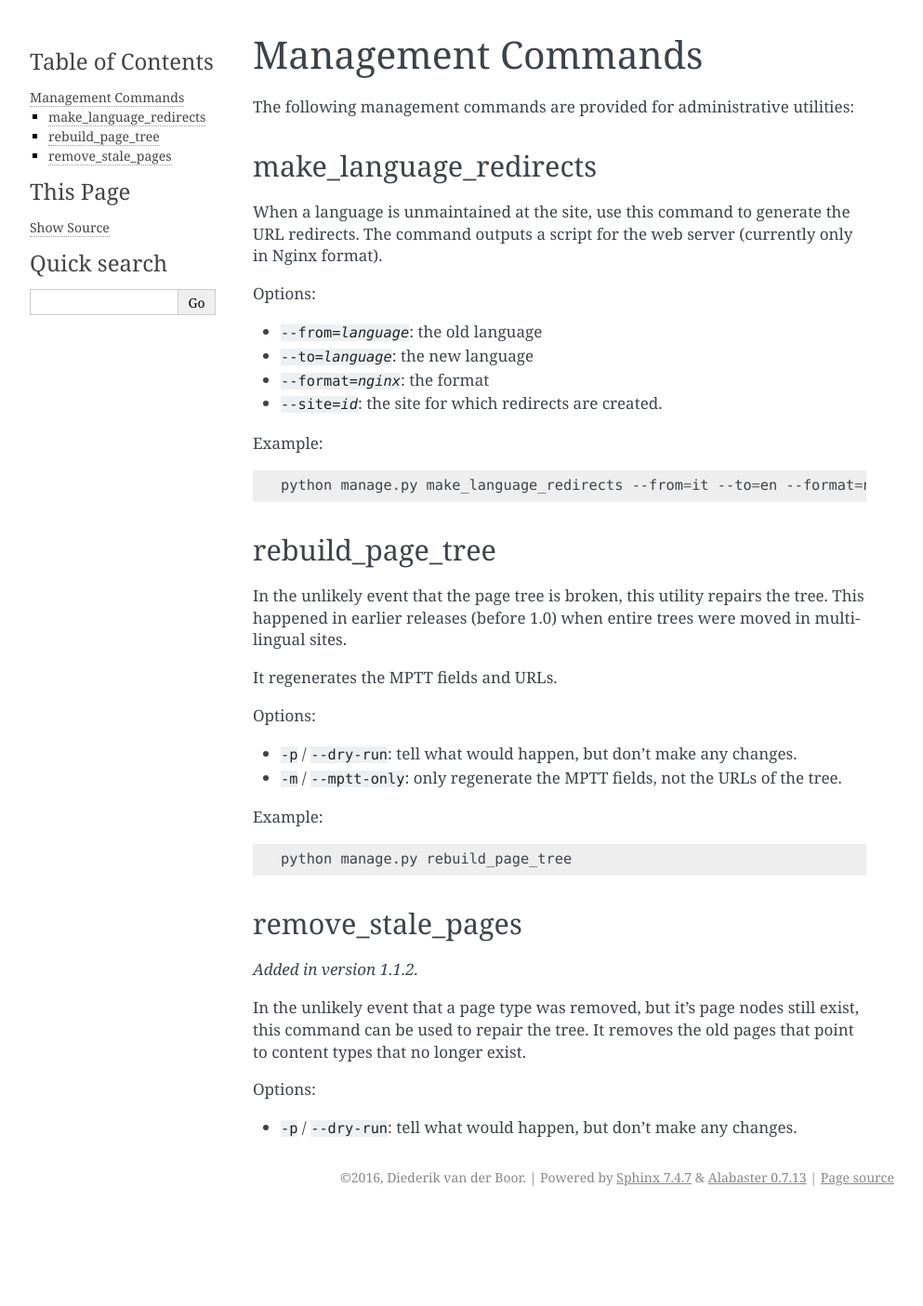
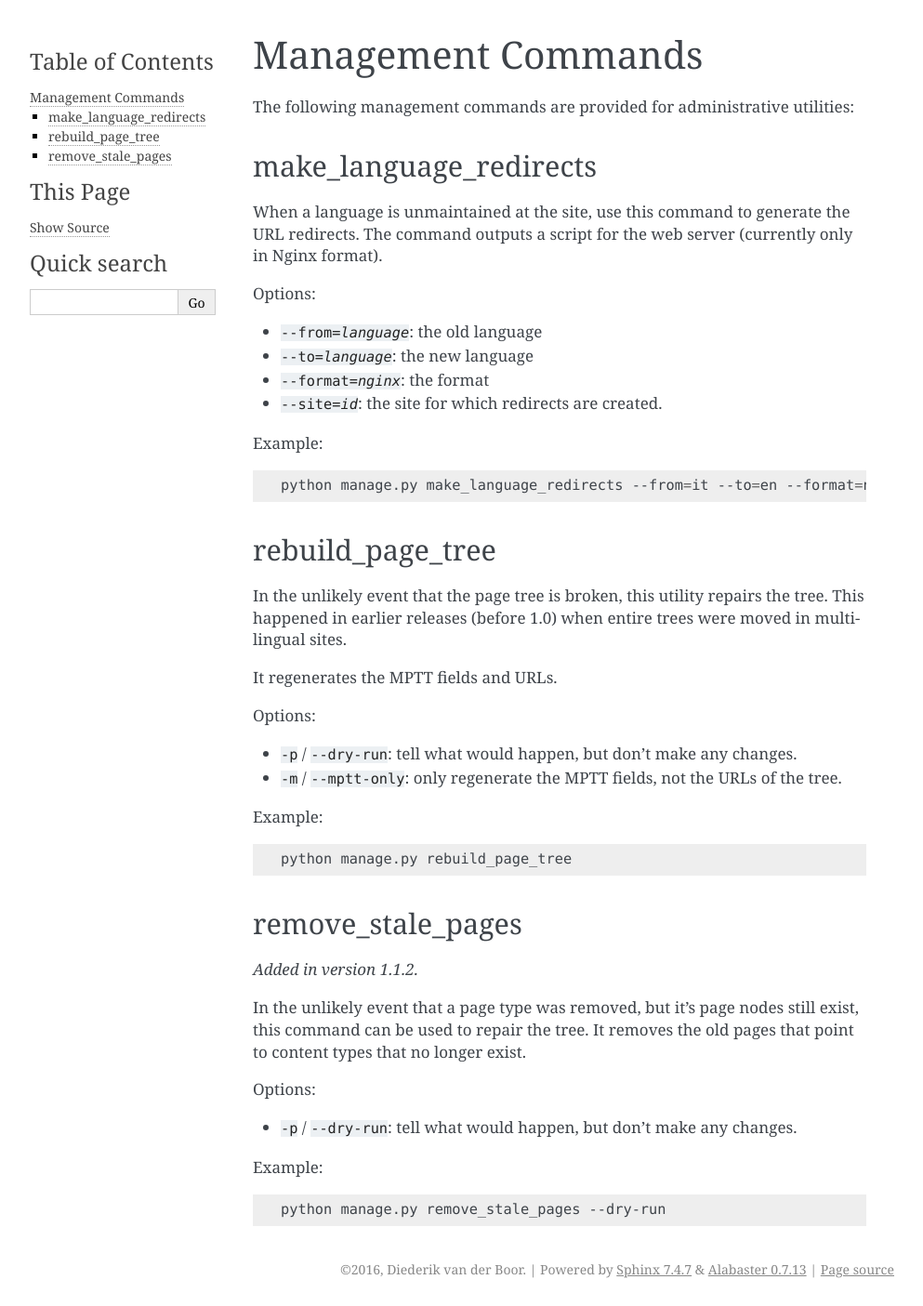
Before and after one commit to django-fluent/django-fluent-pages, a Sphinx documentation site: the page built from docs/management.rst, in a window 1280 px wide. Shown: the whole page at 93% size, without its empty margins (148-1141 px from the left). Built offline with Sphinx 7.4.7, drawn with Linux system fonts in a browser that asks for light colours; before the commit the page ends 1306 px from its top, so only the background shows below that.

Commit message:
docs: add example too

```diff
--- a/docs/management.rst
+++ b/docs/management.rst
@@ -57,3 +57,9 @@ content types that no longer exist.
 Options:
 
 * ``-p`` / ``--dry-run``: tell what would happen, but don't make any changes.
+
+Example:
+
+.. code-block:: bash
+
+    python manage.py remove_stale_pages --dry-run
```
